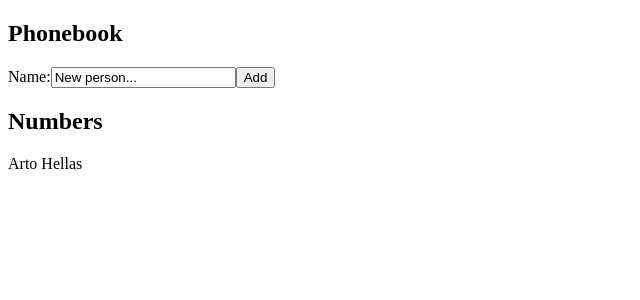
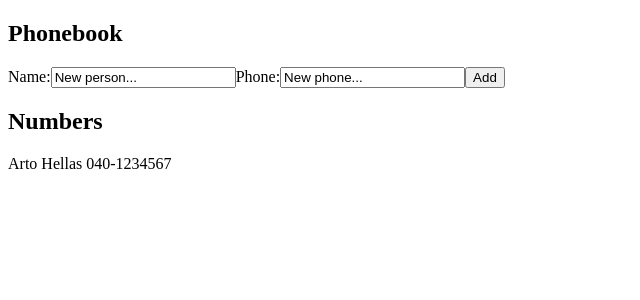
Before and after one commit to GianK128/Fullstackopen-2022-ejercicios, a React (Create React App) app in the folder part2/phonebook/: page / in a window 1280 px wide. Shown: the top 300 px of the page, without its empty margins (0-640 px from the left). Built offline with nearby package versions, Linux system fonts and the light colour scheme.

Commit message:
Add solution for exercise 2.8

```diff
--- a/part2/phonebook/src/components/App.js
+++ b/part2/phonebook/src/components/App.js
@@ -1,15 +1,23 @@
 import React, { useState } from 'react'
 
 const App = () => {
-  const [ persons, setPersons ] = useState([
-    { name: 'Arto Hellas' }
+  const [persons, setPersons] = useState([
+    { name: 'Arto Hellas', phone: '040-1234567' }
   ])
-  const [ newName, setNewName ] = useState('New person...')
+  const [newName, setNewName] = useState('New person...')
+  const [newPhone, setNewPhone] = useState('New phone...')
 
   const handleNameSubmit = () => (event) => {
     event.preventDefault()
+    if (newName === '' || newPhone === '')
+    {
+      alert('Please, complete every field before submitting')
+      return
+    }
+
     const newPerson = {
-      name: newName
+      name: newName,
+      phone: newPhone
     }
 
     if (persons.some(p => p.name === newPerson.name))
@@ -20,10 +28,7 @@ const App = () => {
 
     setPersons(persons.concat(newPerson))
     setNewName('')
-  }
-
-  const handleNameChange = () => (event) => {
-    setNewName(event.target.value)
+    setNewPhone('')
   }
 
   return (
@@ -31,12 +36,20 @@ const App = () => {
       <h2>Phonebook</h2>
       <form onSubmit={handleNameSubmit()}>
         <label>Name:</label>
-        <input value={newName} onChange={handleNameChange()}/>
+        <input
+          value={newName}
+          onChange={(e) => setNewName(e.target.value)}
+        />
+        <label>Phone:</label>
+        <input
+          value={newPhone}
+          onChange={(e) => setNewPhone(e.target.value)}
+        />
         <button type="submit">Add</button>
       </form>
       <h2>Numbers</h2>
       {persons.map(person => (
-        <p key={person.name}>{person.name}</p>
+        <p key={person.name}>{person.name} {person.phone}</p>
       ))}
     </div>
   )
```
